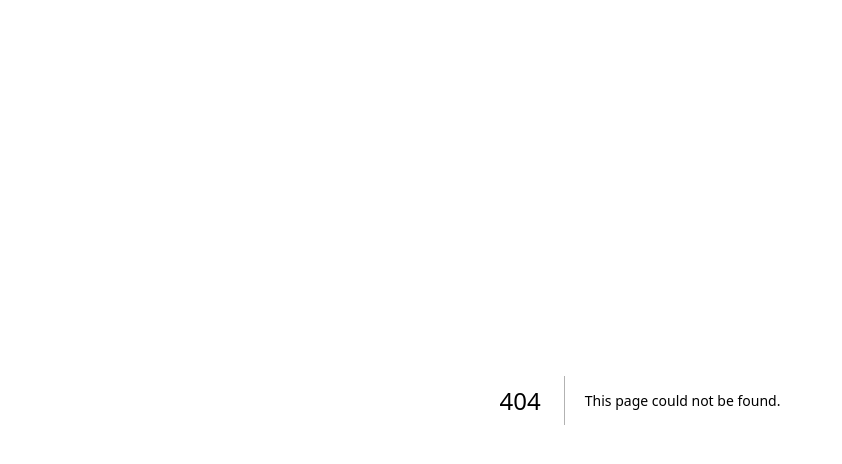
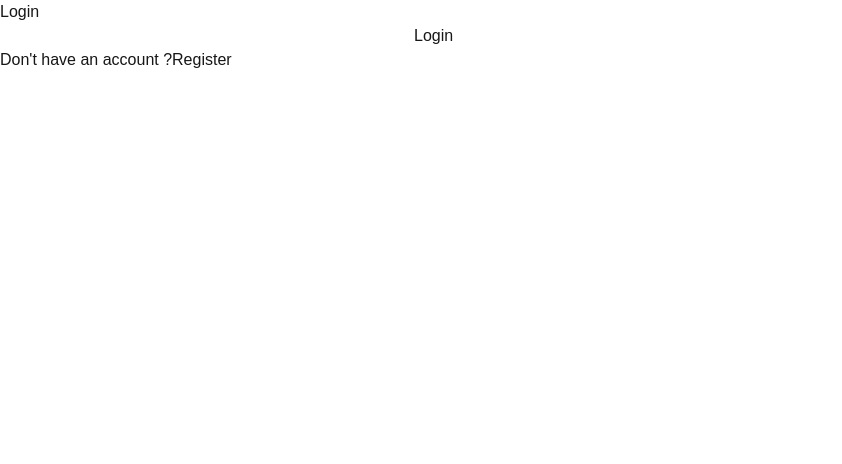
Before and after one commit to royanish0410/my-media-cloud, a Next.js app: page /login in a window 1280 px wide. Before the commit this address had no page. Shown: the top 464 px of the page, without its empty margins (0-842 px from the left). Built offline with nearby package versions, Linux system fonts and the light colour scheme.

Commit message:
implemented login page

```diff
--- /dev/null
+++ b/app/login/page.tsx
@@ -0,0 +1,51 @@
+"use client";
+import { signIn } from "next-auth/react";
+import { useRouter } from "next/navigation";
+import React, { useState } from "react";
+
+function LoginPage() {
+  const [email, setEmail] = useState("");
+  const [password, setPassword] = useState("");
+  const router = useRouter();
+
+  const handleSubmit = async (e: React.FormEvent<HTMLFormElement>) => {
+    e.preventDefault();
+
+    const result = await signIn("credentials", {
+      email,
+      password,
+      redirect: false,
+    });
+
+    if (result?.error) {
+      console.log(result.error);
+    } else {
+      router.push("/");
+    }
+  };
+
+  return (
+    <div>
+      <h1>Login</h1>
+      <form onSubmit={handleSubmit}>
+        <input
+          type="email"
+          value={email}
+          onChange={(e) => setEmail(e.target.value)}
+        />
+        <input
+          type="password"
+          value={password}
+          onChange={(e) => setPassword(e.target.value)}
+        />
+        <button type="submit">Login</button>
+      </form>
+      <div>
+        Don't have an account ?
+        <button onClick={() => router.push("/register")}>Register</button>
+      </div>
+    </div>
+  );
+}
+
+export default LoginPage;
```
